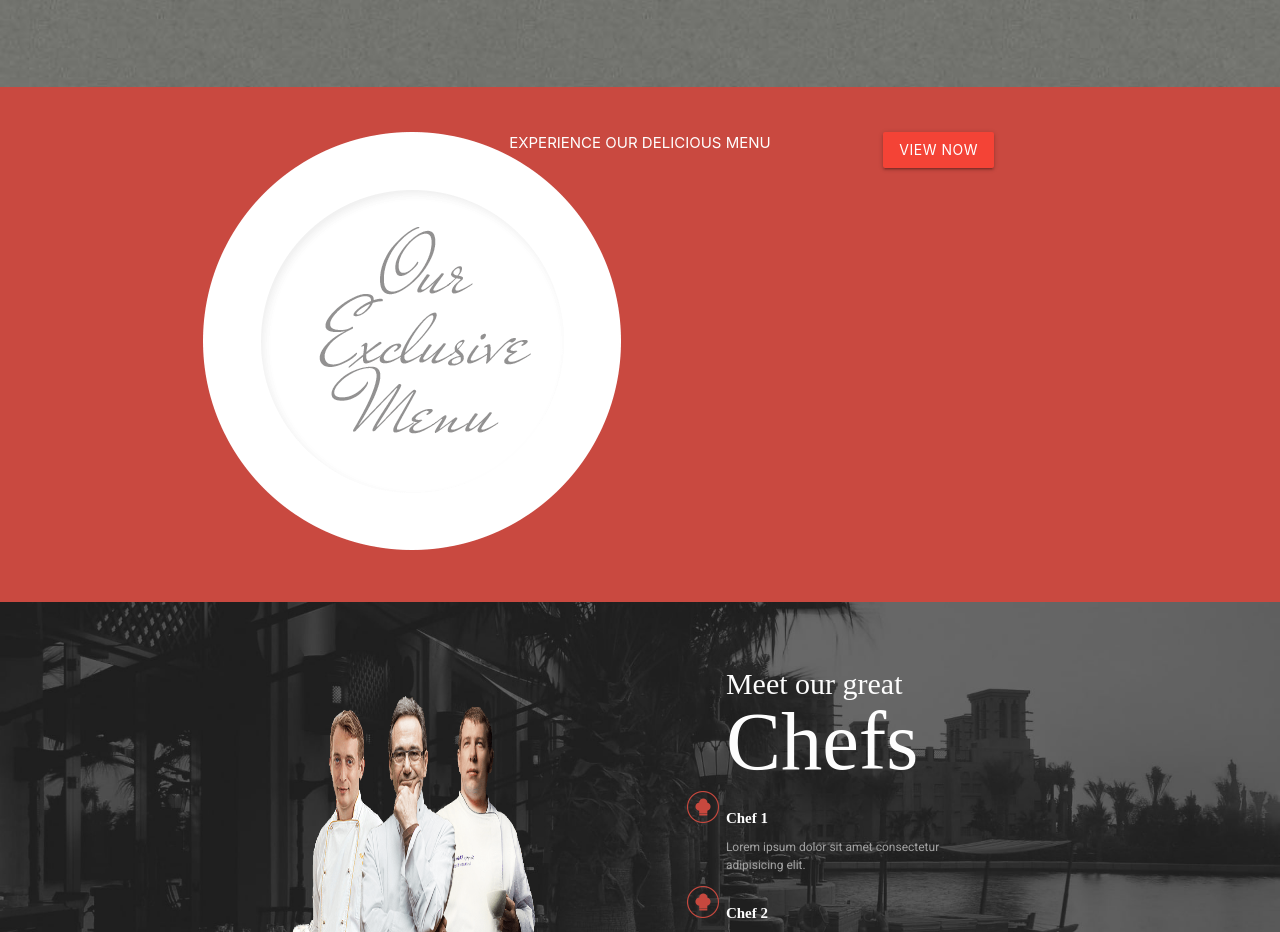
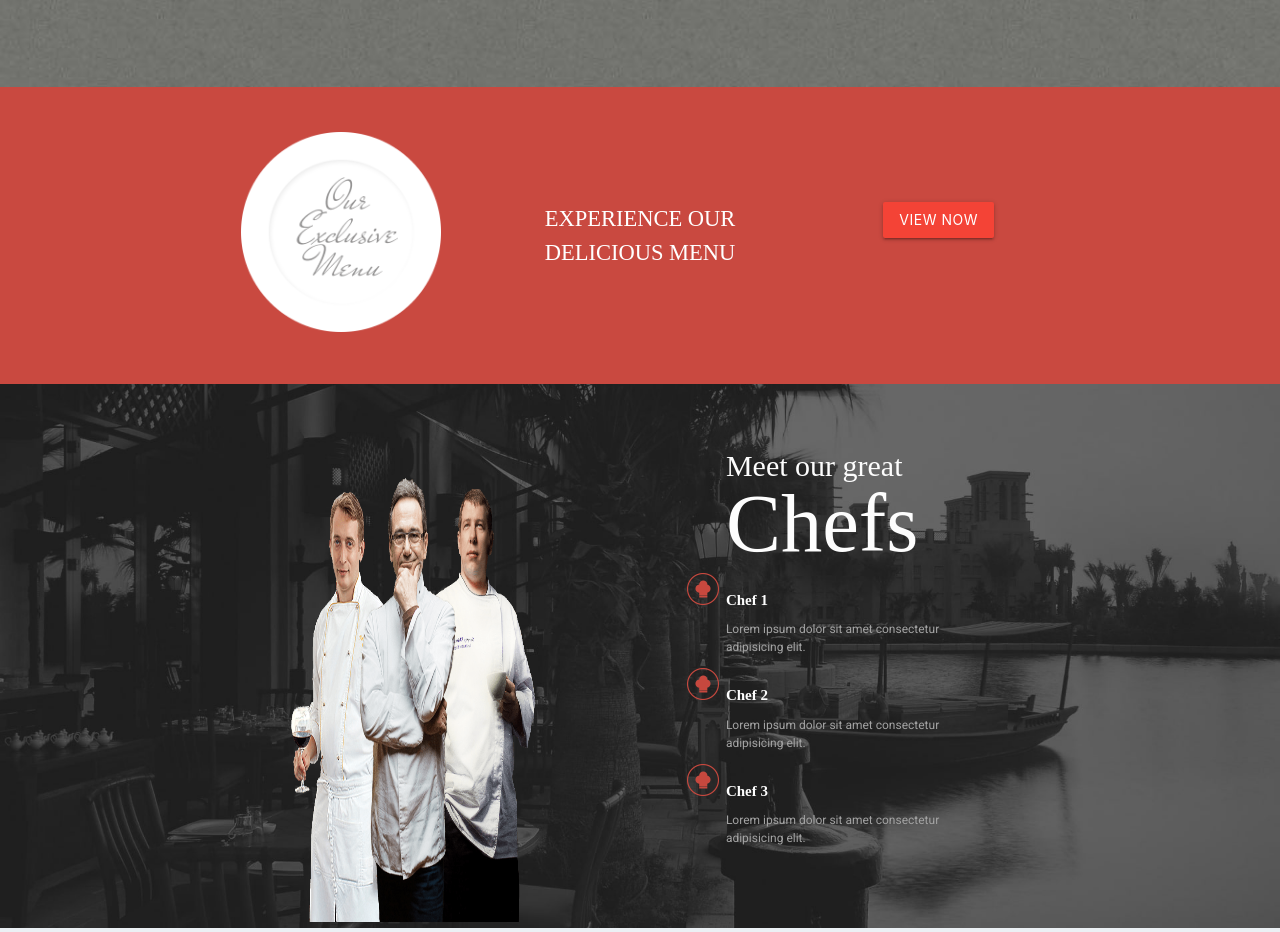
Before and after one commit to Anum1212/awesome-spices-restaurant, a plain HTML site: page index.html in a window 1280 px wide. Shown: the part 5560-6492 px from the top of the page. Drawn offline with nearby package versions, Linux system fonts and the light colour scheme; a script that the page names is missing; a web font is replaced by a local one.

Commit message:
fixed css class naming

```diff
--- a/css/generalCss.css
+++ b/css/generalCss.css
@@ -231,17 +231,17 @@ p {
   padding-bottom: 45px;
 }
 
-.food-menu-section .image-section img {
+.food-menu-section .image img {
   width: 200px
 }
 
-.food-menu-section .text-section {
+.food-menu-section .text {
   font-size: 1.5em;
   font-family: 'Alice', serif;
 }
 
-.food-menu-section .text-section,
-.food-menu-section .btn-section {
+.food-menu-section .text,
+.food-menu-section .button {
   margin-top: 70px
 }
 
```
